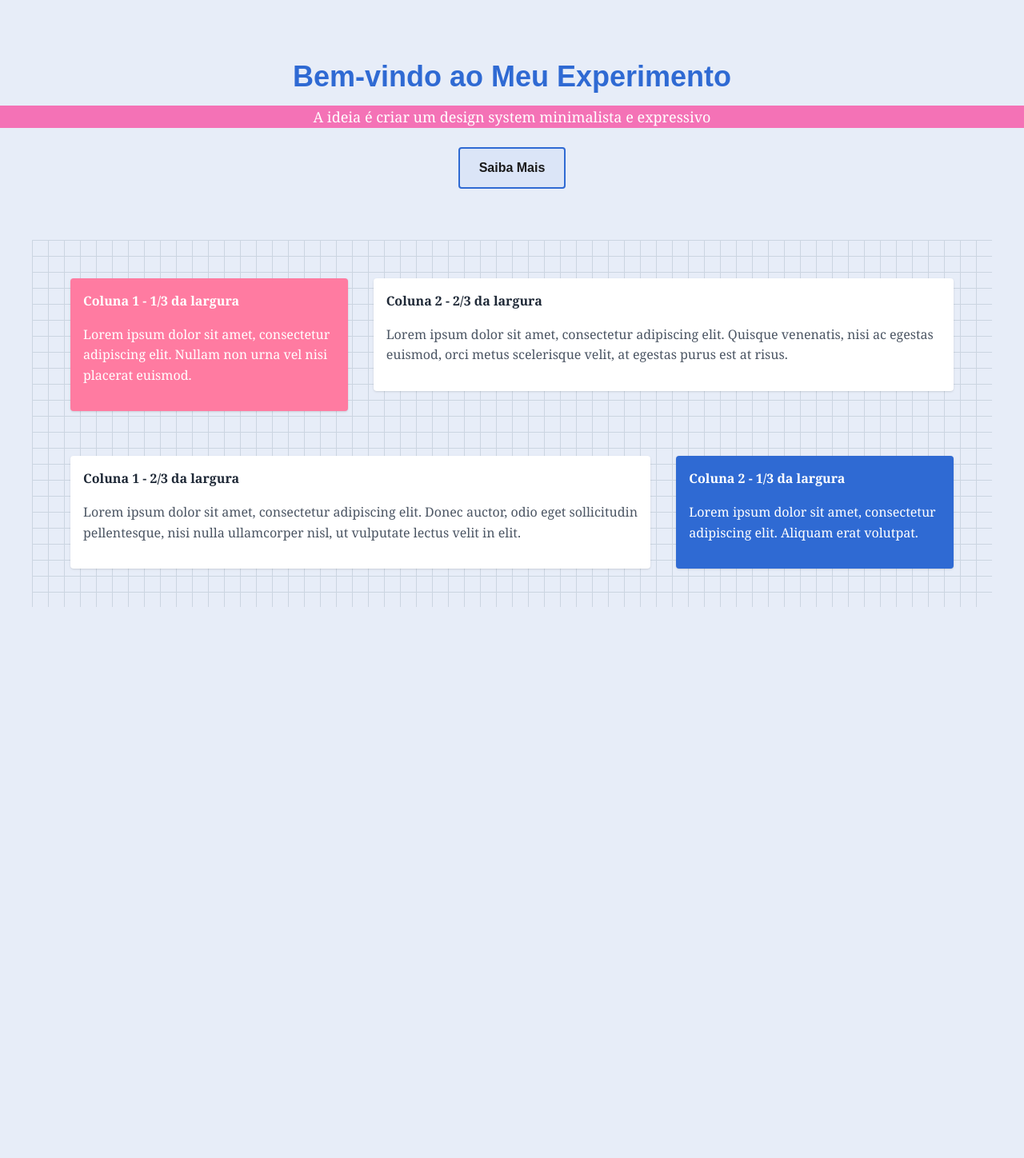
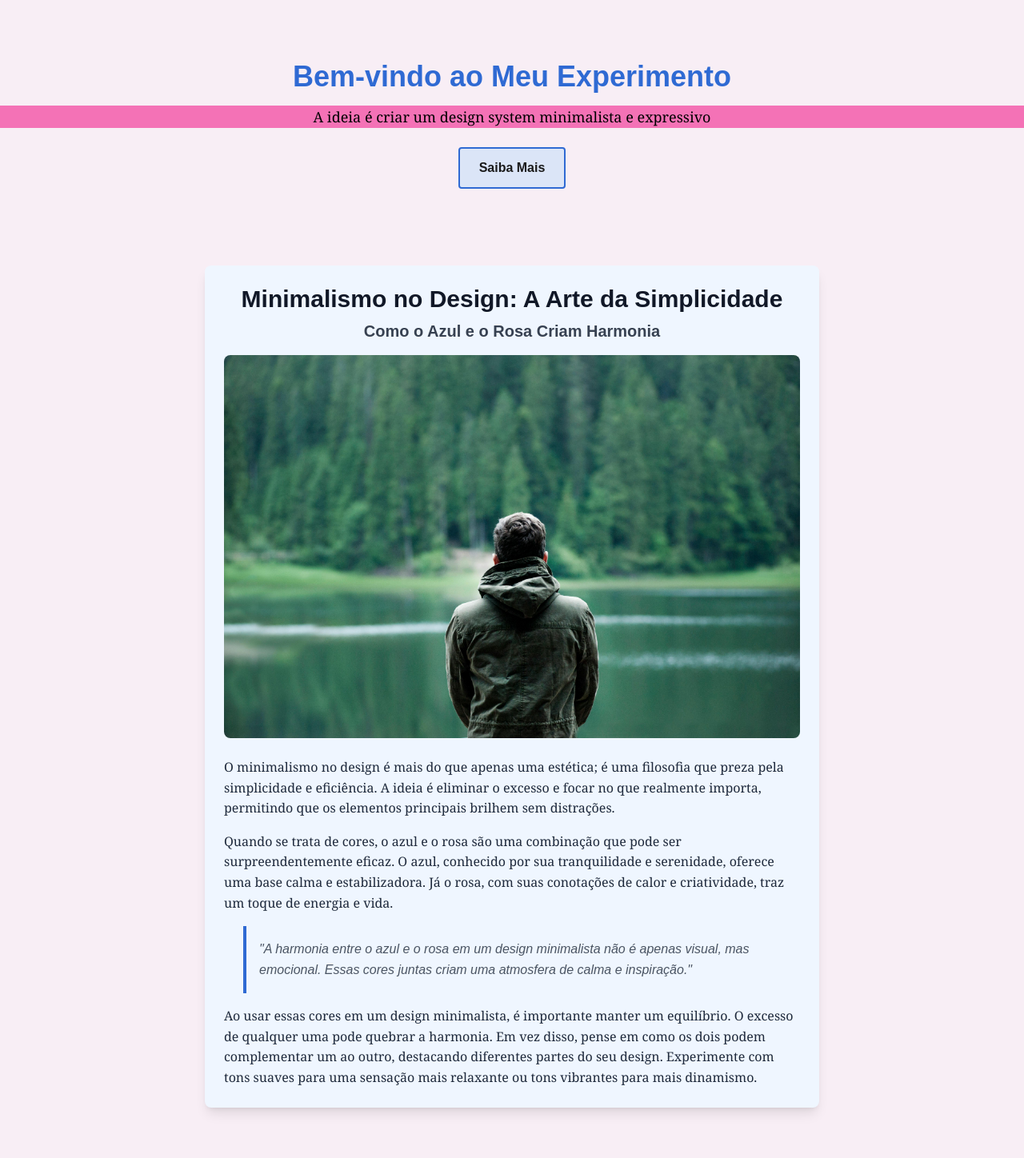
Before and after one commit to heliosalesjr/monominimal, a Next.js app: page / in a window 1280 px wide. Shown: the part 320-1768 px from the top of the page at 80% size. Before the commit the page ends 1079 px from the top, so only its background shows below. Built offline with nearby package versions, Linux system fonts and the light colour scheme; a web font is replaced by a local one.

Commit message:
blog post & its basic elements

```diff
--- /dev/null
+++ b/app/components/BlogPost.jsx
@@ -0,0 +1,54 @@
+// components/BlogPost.jsx
+
+export default function BlogPost() {
+    return (
+      <article className="max-w-3xl mx-auto bg-blue-50 p-6 rounded-lg shadow-lg mt-8 my-16">
+        {/* Título do Post */}
+        <h1 className="text-3xl font-bold text-gray-900 mb-2 text-center">
+          Minimalismo no Design: A Arte da Simplicidade
+        </h1>
+
+        {/* Subtítulo do Post */}
+        <h2 className="text-xl font-semibold text-gray-700 mb-4 text-center">
+          Como o Azul e o Rosa Criam Harmonia
+        </h2>
+
+        {/* Imagem do Post */}
+        <div className="mb-6">
+          <img
+            src="./postbg.jpg"
+            alt="Exemplo de design minimalista"
+            className="w-full h-auto rounded-lg"
+          />
+        </div>
+
+        {/* Texto do Post */}
+        <div className="text-slate-800 leading-relaxed space-y-4">
+          <p>
+            O minimalismo no design é mais do que apenas uma estética; é uma filosofia que preza pela
+            simplicidade e eficiência. A ideia é eliminar o excesso e focar no que realmente importa,
+            permitindo que os elementos principais brilhem sem distrações.
+          </p>
+          <p>
+            Quando se trata de cores, o azul e o rosa são uma combinação que pode ser surpreendentemente
+            eficaz. O azul, conhecido por sua tranquilidade e serenidade, oferece uma base calma e
+            estabilizadora. Já o rosa, com suas conotações de calor e criatividade, traz um toque de
+            energia e vida.
+          </p>
+
+          {/* Bloco de Citação */}
+          <blockquote className="border-l-4 border-primary pl-4 italic text-gray-600 max-w-2xl mx-auto py-4">
+            "A harmonia entre o azul e o rosa em um design minimalista não é apenas visual, mas emocional.
+            Essas cores juntas criam uma atmosfera de calma e inspiração."
+          </blockquote>
+
+          <p>
+            Ao usar essas cores em um design minimalista, é importante manter um equilíbrio. O excesso de
+            qualquer uma pode quebrar a harmonia. Em vez disso, pense em como os dois podem complementar
+            um ao outro, destacando diferentes partes do seu design. Experimente com tons suaves para uma
+            sensação mais relaxante ou tons vibrantes para mais dinamismo.
+          </p>
+        </div>
+      </article>
+    );
+  }
--- a/app/globals.css
+++ b/app/globals.css
@@ -7,7 +7,7 @@
 @tailwind utilities;
 
 body {
-  background-color: #E7EDF8; /* Cor de fundo do body */
+  background-color: #F8EEF5; /* Cor de fundo do body */
   font-family: 'Chivo', 'Helvetica', 'Arial', sans-serif; /* Fonte padrão para o body */
 }
 
@@ -26,7 +26,7 @@ h1, h2, h3, h4, h5, h6 {
 
 p {
   font-family: 'Georgia', serif;
-  color: #ffffff; /* Texto padrão em branco para contraste */
+
   line-height: 1.6;
   margin-bottom: 1rem;
 }
--- a/app/page.js
+++ b/app/page.js
@@ -1,5 +1,6 @@
 import Image from "next/image";
 import GridLayout from "./components/GridLayout";
+import BlogPost from "./components/BlogPost";
 
 export default function Home() {
   return (
@@ -18,6 +19,8 @@ export default function Home() {
         <p className="text-lg mb-6 bg-pink-400">A ideia é criar um design system minimalista e expressivo</p>
         <button className="">Saiba Mais</button>
     </section>
+
+    <BlogPost />
     <GridLayout />
     </>
   );
```
Also changed, not shown: public/postbg.jpg (added).
